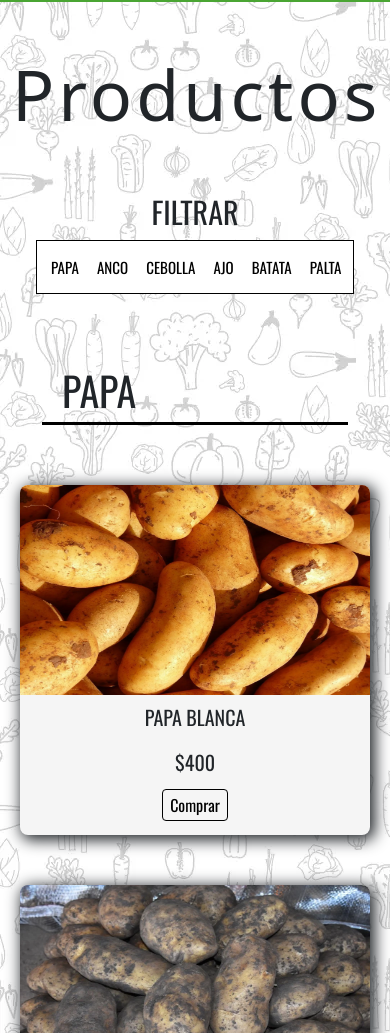
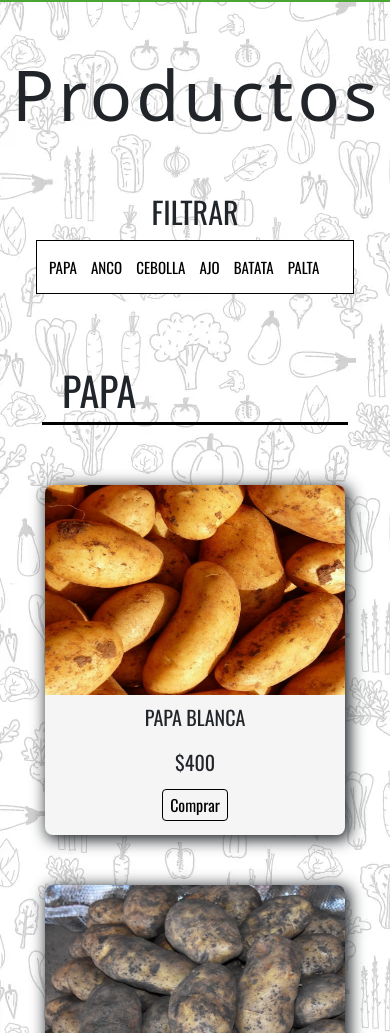
Before and after one commit to LeonelQuinones/Proyecto-Coder, a website: page src/views/productos.html in a window 390 px wide. Shown: the part 67-1100 px from the top of the page. Drawn offline with nearby package versions, Linux system fonts and the light colour scheme.

Commit message:
Arreglos del responsive

```diff
--- a/scss/_productos.scss
+++ b/scss/_productos.scss
@@ -80,11 +80,11 @@ main {
                 @media screen and (max-width: 440px) {
 
                     ul {
-                        width: auto;
+                        width: 100%;
                         padding-left: 7px;
 
                         li {
-                            padding: 15px 7px;
+                            padding: 15px 5px;
                             font-size: 15px;
                         }
                     }
@@ -111,9 +111,9 @@ main {
             }
 
             .productos {
-                width: 350px;
+                width: 300px;
                 height: 350px;
-                margin: 5px 65px;
+                margin: 5px auto;
                 padding: 0;
                 overflow: hidden;
                 border-radius: 8px;
--- a/scss/style.scss
+++ b/scss/style.scss
@@ -23,6 +23,7 @@ html {
     background-image: url("../src/assets/img/fondos/fondo-definitivo.webp");
 
     section {
+        padding-top: 150px;
 
         div {
 
```
Also changed, not shown: index.html (+1 -1 lines), package.json (+256 -2 lines), css/style.css, 1 other file.
